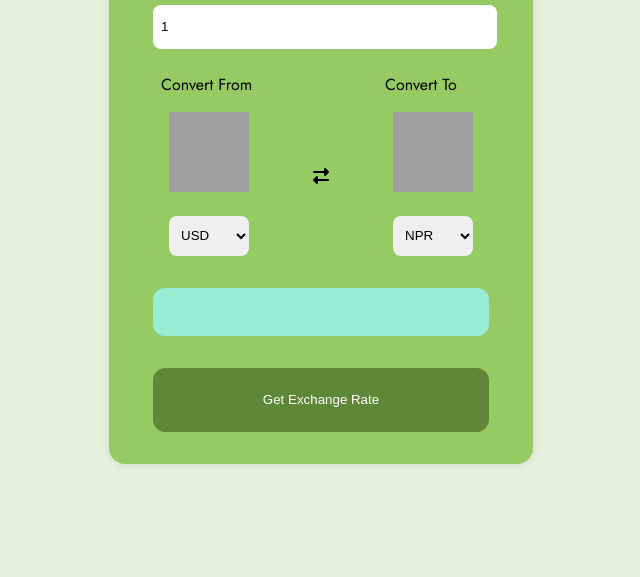
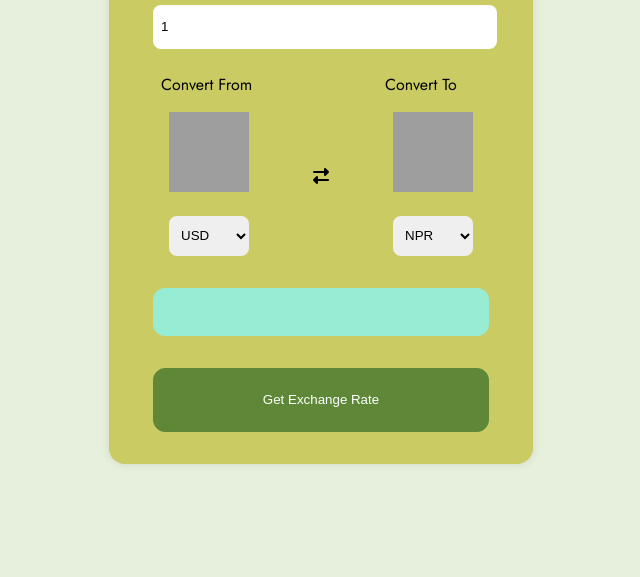
Before and after one commit to abbiebabu/Currency-Converter, a plain HTML site: page index.html in a window 1280 px wide. Shown: the part 223-800 px from the top of the page, without its empty margins (319-959 px from the left). Drawn offline with Linux system fonts and the light colour scheme; no server answers; grey boxes are pictures that could not be loaded; a web font is replaced by a local one.

Commit message:
Update style.css

```diff
--- a/style.css
+++ b/style.css
@@ -11,7 +11,7 @@ body {
   min-height: 100vh;
 }
 .container {
-  background-color: rgb(150, 203, 100);
+  background-color: rgb(203, 203, 100);
   padding: 2rem;
   border-radius: 1rem;
   box-shadow: 0 0 10px rgba(0, 0, 0, 0.1);
```
